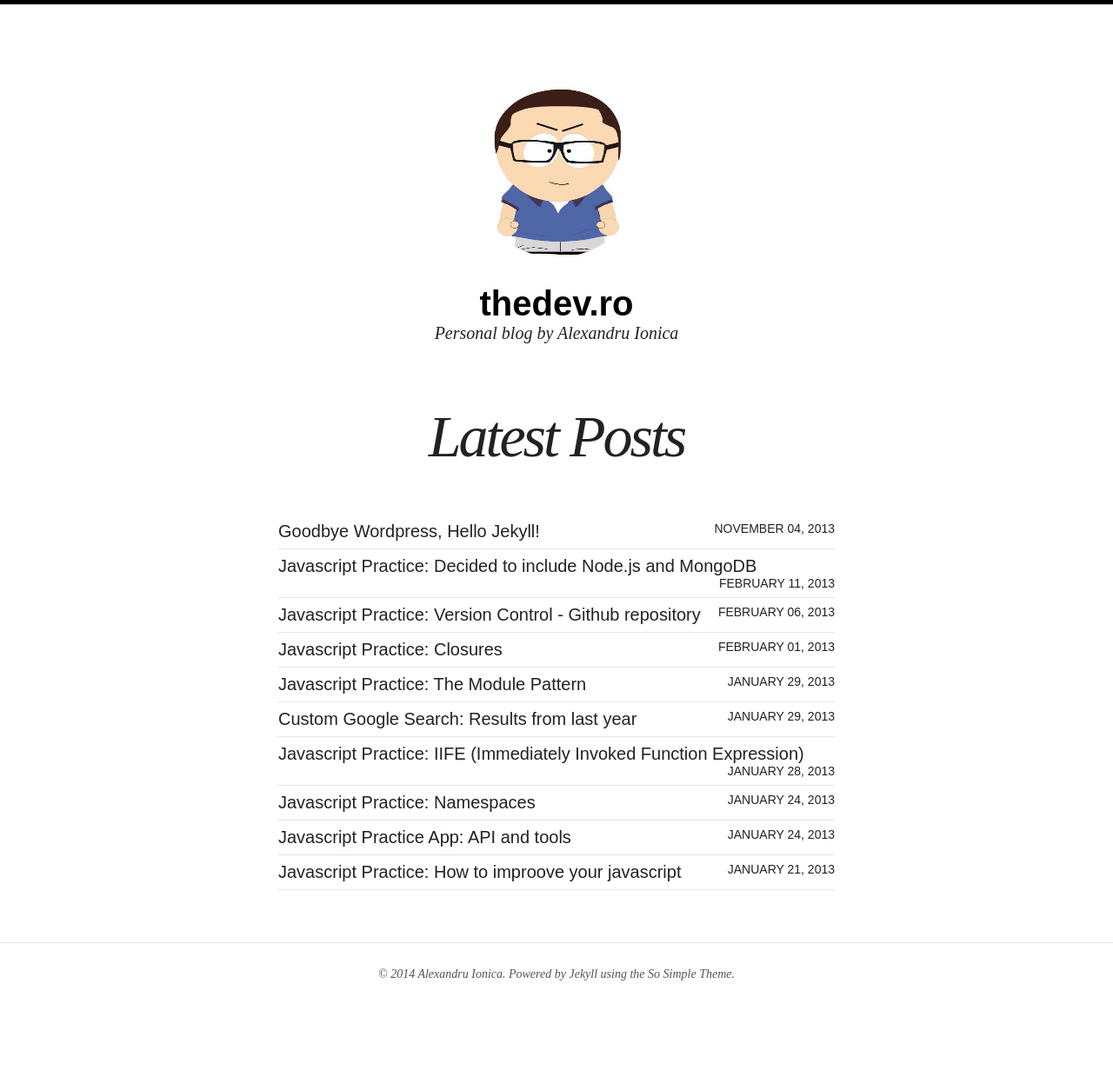
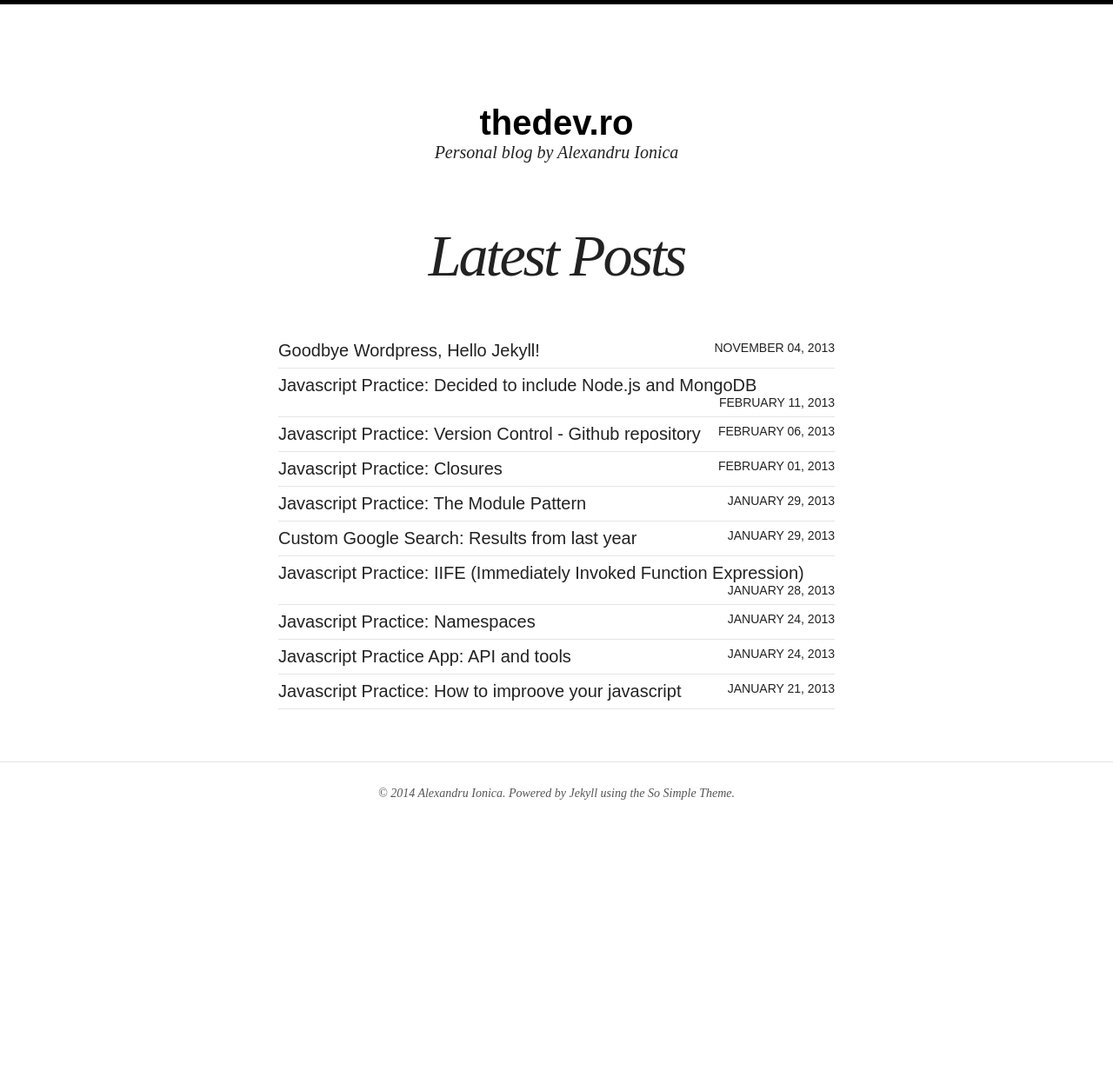
Before and after one commit to thedev/hipster-jekyll-blog, a Jekyll site: the page built from index.html, in a window 1280 px wide. Shown: the whole page at 87% size. Built offline with Jekyll 4.4.1, drawn with Linux system fonts in a browser that asks for light colours; nearby versions of some CDN libraries; after the commit the page ends 1023 px from its top, so only the background shows below that.

Commit message:
logo config update

```diff
--- a/_config.yml
+++ b/_config.yml
@@ -1,6 +1,6 @@
 title:            thedev.ro
 description:      Personal blog by Alexandru Ionica
-logo:             logo.jpg
+# logo:             logo.jpg
 disqus_shortname: thedevro
 search:           true
 # Change url to your domain. Leave localhost server or blank when working locally.
--- a/_includes/navigation.html
+++ b/_includes/navigation.html
@@ -29,9 +29,7 @@
 {% if page.image.feature %}<header class="masthead">
 	{% if site.logo != null %}
 	<div class="wrap">
-		<!--
 		<a href="{{ site.url }}" class="site-logo" rel="home" title="{{ site.title }}"><img src="{{ site.url }}/images/{{ site.logo }}" width="200" height="200" alt="{{ site.title }} logo" class="animated bounceInDown"></a>
--->
 	</div>
 	{% endif %}
 </header><!-- /.masthead -->
```
